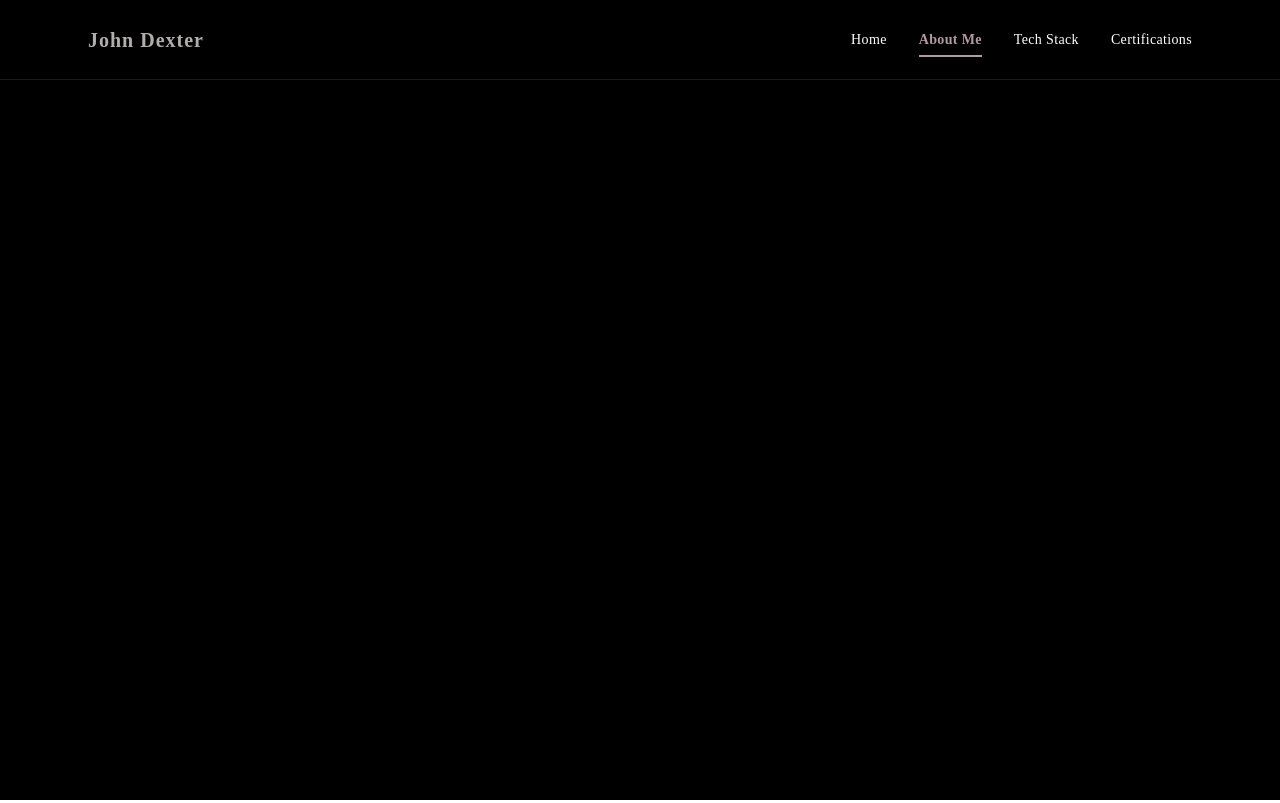
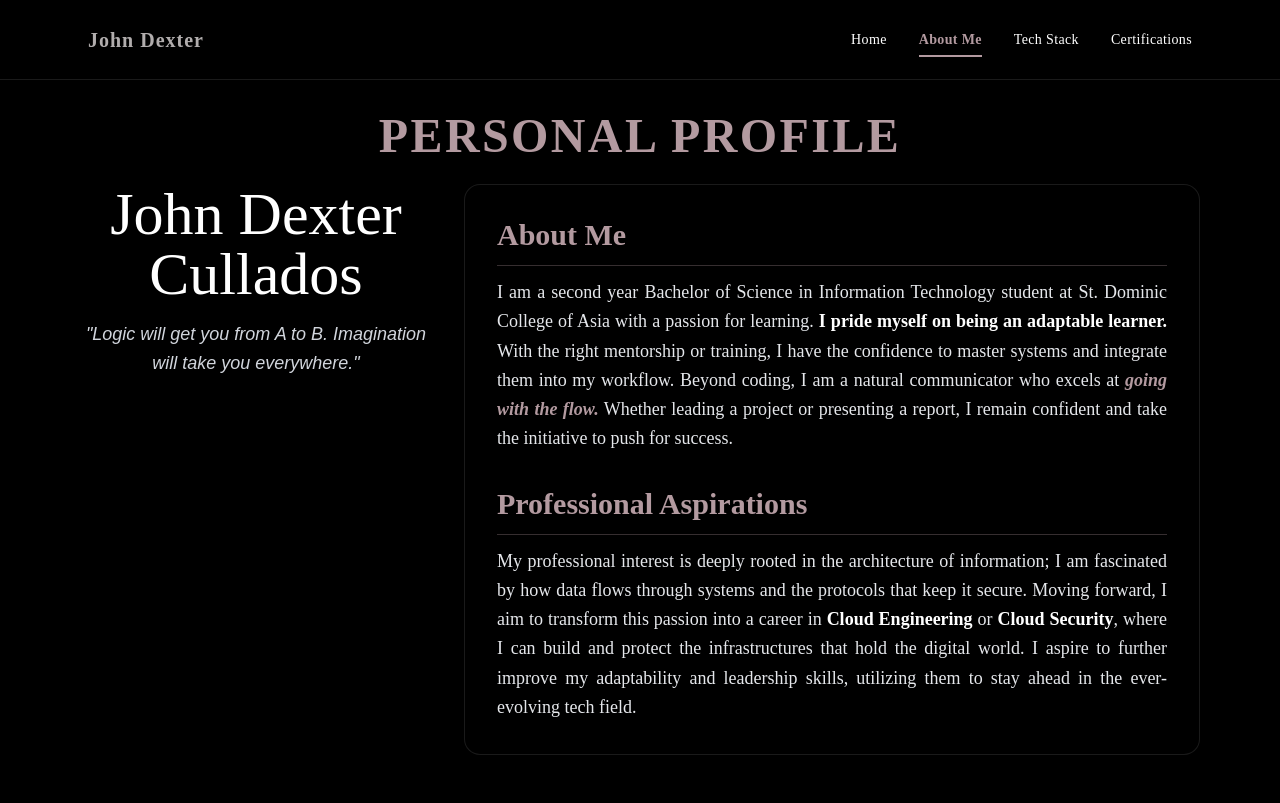
Before and after one commit to johndextercullados/portfolio-nuxt, a Nuxt app: page /about-me in a window 1280 px wide. Built offline with nearby package versions, Linux system fonts and the light colour scheme.

Commit message:
Add about me page

```diff
--- a/app/pages/about-me.vue
+++ b/app/pages/about-me.vue
@@ -1,3 +1,70 @@
 <template>
-    <div></div>
+    <main class="container mx-auto px-4 max-w-6xl py-12 pt-28">
+
+        <h1 class="font-['Syncopate'] text-[#b39aa0] text-3xl md:text-5xl font-bold text-center tracking-wider mb-6">
+            PERSONAL PROFILE
+        </h1>
+
+        <div class="grid grid-cols-1 lg:grid-cols-12 gap-8 items-start">
+            <aside class="lg:col-span-4 lg:sticky lg:top-28 space-y-4 text-center">
+
+                <h2 class="font-['Montserrat'] text-4xl md:text-5xl lg:text-6xl">
+                    John Dexter Cullados
+                </h2>
+
+                <p class="font-['Papyrus',fantasy] text-lg italic leading-relaxed text-gray-300">
+                    "Logic will get you from A to B. Imagination will take you everywhere."
+                </p>
+
+            </aside>
+
+            <div class="lg:col-span-8 text-white">
+                <div class="bg-black/75 backdrop-blur-xl border border-white/10 rounded-2xl p-6 md:p-8 shadow-2xl">
+                    <section class="mb-8">
+                        <h2 class="font-['Montserrat'] text-2xl md:text-3xl font-bold text-[#b39aa0] mb-2">
+                            About Me
+                        </h2>
+
+                        <hr class="border-[#b39aa0] opacity-30 my-3" />
+                        <p class="font-['Montserrat'] text-base md:text-lg leading-relaxed text-gray-200 text-justify">
+                            I am a second year Bachelor of Science in Information Technology student at St. Dominic
+                            College of Asia
+                            with a passion for learning. <strong class="font-semibold text-white">I pride myself on
+                                being an adaptable
+                                learner.</strong> With the right mentorship or training, I have the confidence to master
+                            systems and
+                            integrate them into my workflow. Beyond coding, I am a natural communicator who excels at
+                            <strong class="font-semibold italic text-[#b39aa0]">going with the flow.</strong> Whether
+                            leading a project
+                            or presenting a report, I remain confident and take the initiative to push for success.
+                        </p>
+
+                    </section>
+
+                    <section>
+                        <h2 class="font-['Montserrat'] text-2xl md:text-3xl font-bold text-[#b39aa0] mb-2">
+                            Professional Aspirations
+                        </h2>
+
+                        <hr class="border-[#b39aa0] opacity-30 my-3" />
+                        <p class="font-['Montserrat'] text-base md:text-lg leading-relaxed text-gray-200 text-justify">
+                            My professional interest is deeply rooted in the architecture of information; I am
+                            fascinated by how data
+                            flows through systems and the protocols that keep it secure. Moving forward, I aim to
+                            transform this
+                            passion into a career in <strong class="font-semibold text-white">Cloud Engineering</strong>
+                            or
+                            <strong class="font-semibold text-white">Cloud Security</strong>, where I can build and
+                            protect the
+                            infrastructures that hold the digital world. I aspire to further improve my adaptability and
+                            leadership
+                            skills, utilizing them to stay ahead in the ever-evolving tech field.
+                        </p>
+
+                    </section>
+                </div>
+            </div>
+
+        </div>
+    </main>
 </template>
```
